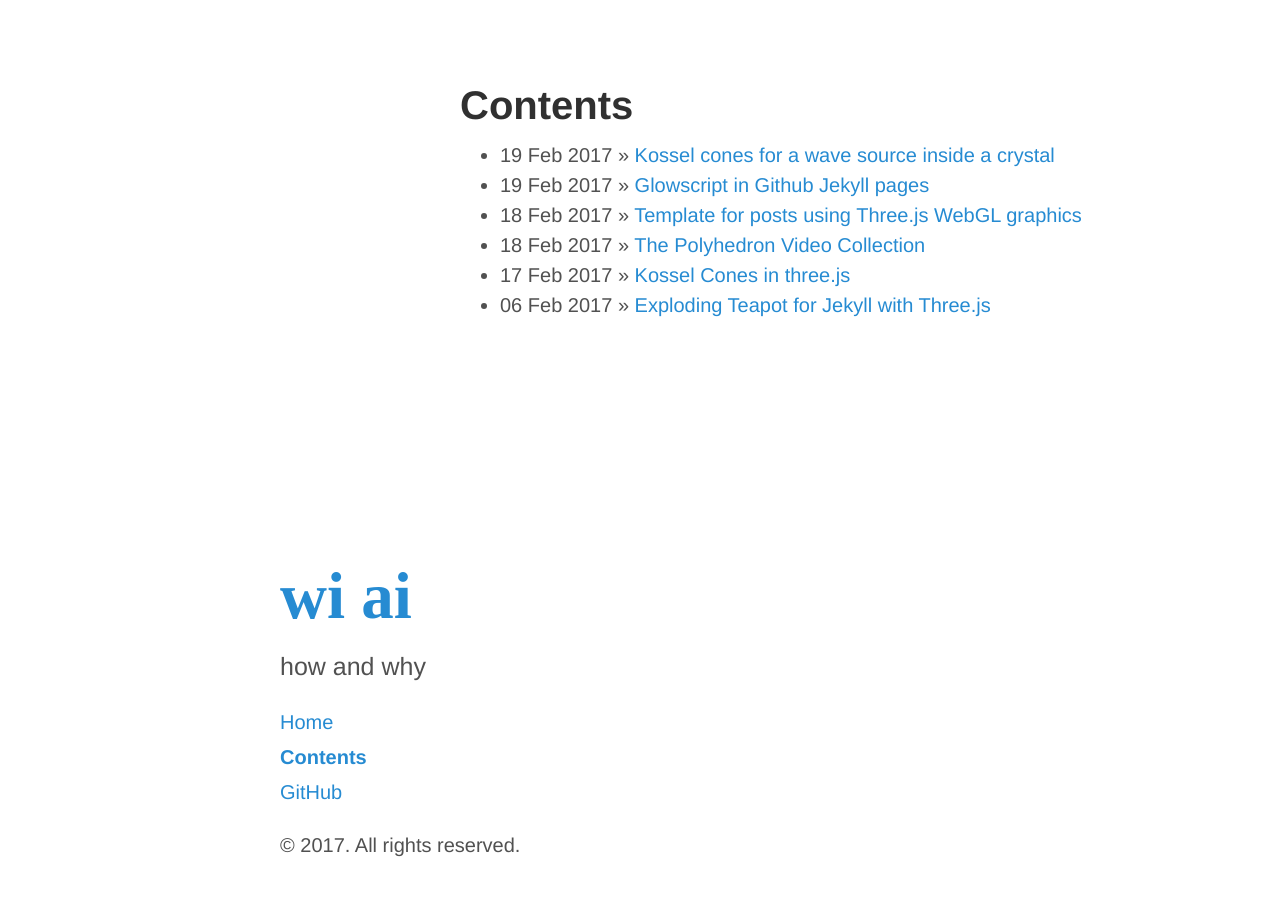
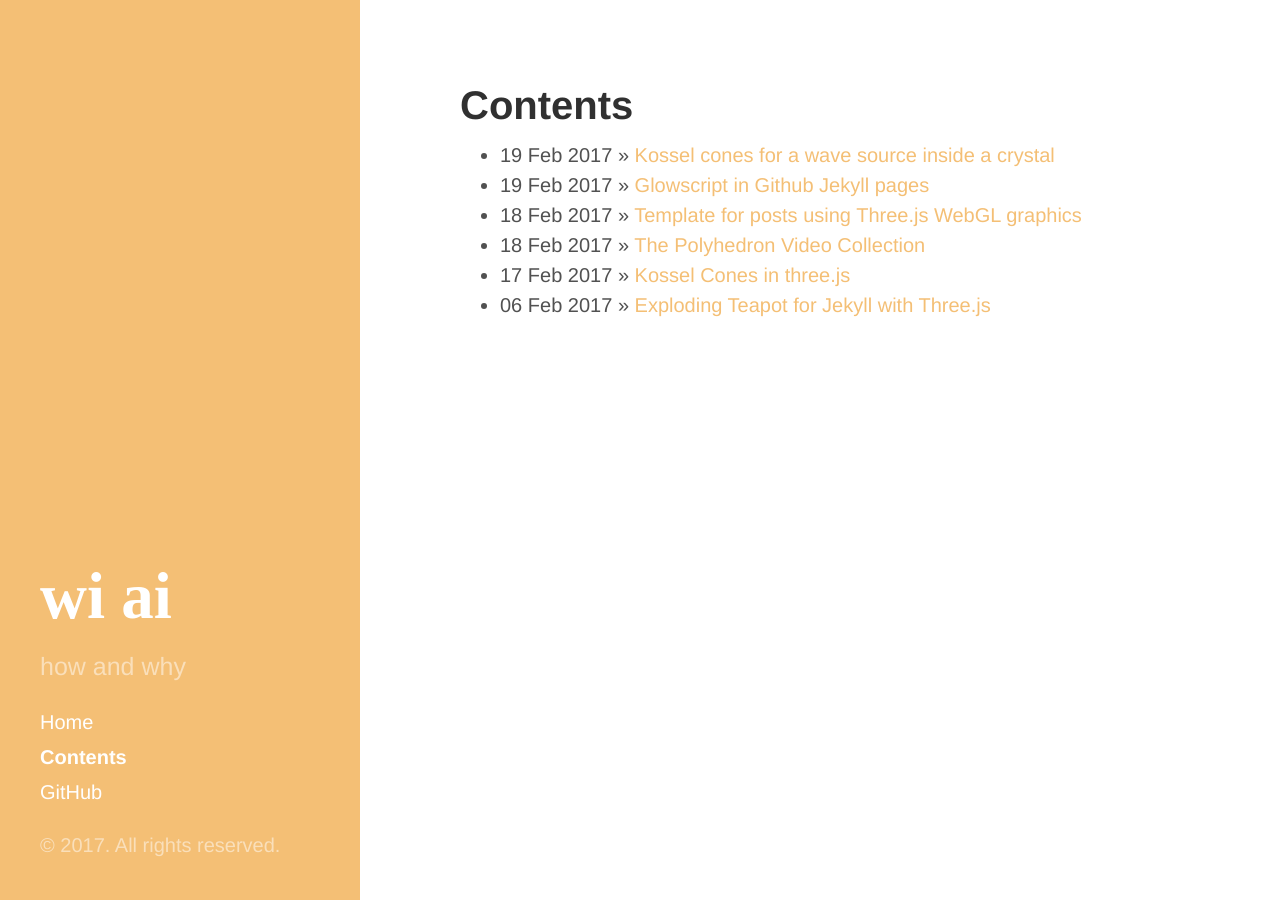
Before and after one commit to wiai/wiai.github.io, a Jekyll site: the page built from archive.md, in a window 1280 px wide. Built offline with Jekyll 4.4.1, drawn with Linux system fonts in a browser that asks for light colours.

Commit message:
Theme change typo

```diff
--- a/_layouts/default.html
+++ b/_layouts/default.html
@@ -3,7 +3,7 @@
 
   {% include head.html %}
 
-  <body class="theme-base-0a>
+  <body class="theme-base-0a">
 
     {% include sidebar.html %}
 
```
